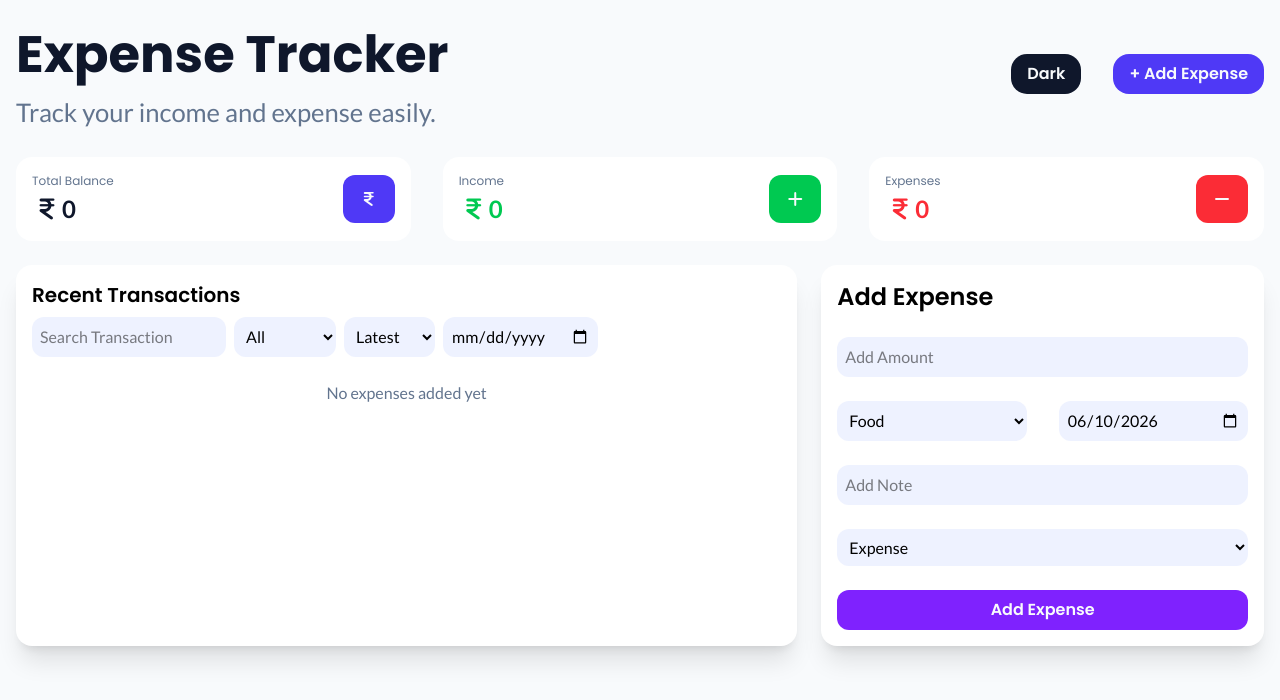
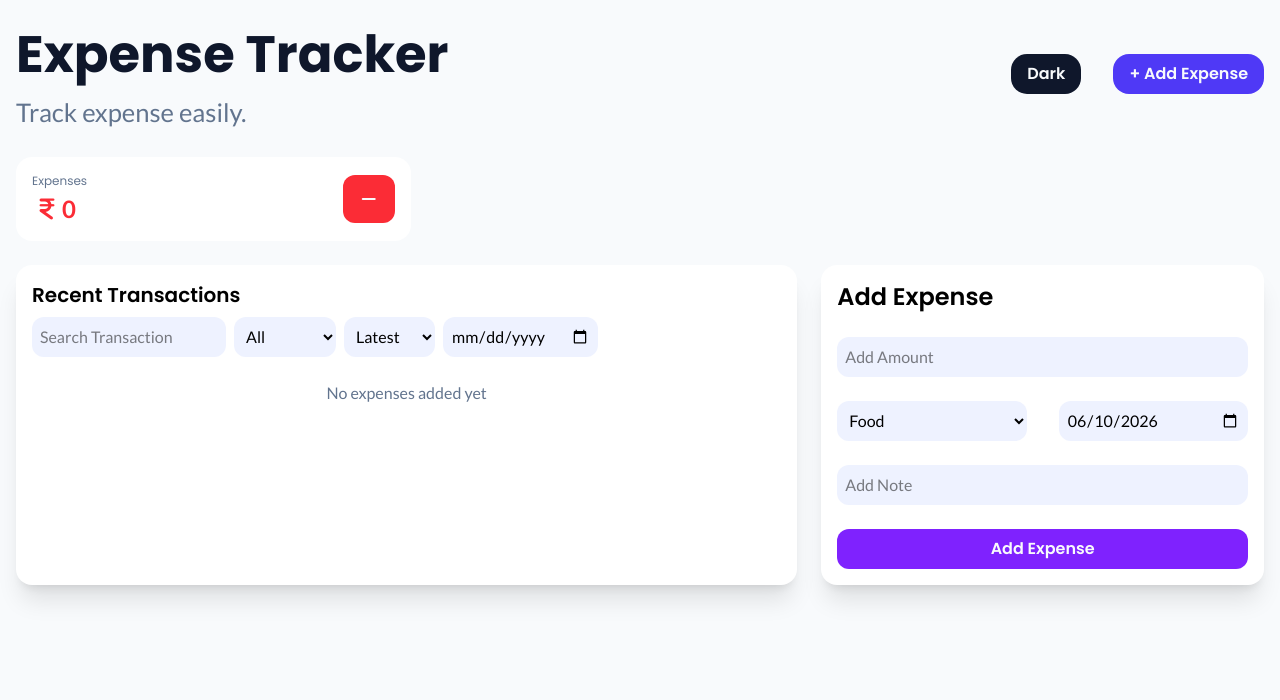
Before and after one commit to Rkthak/expenseTracker, a React (Vite) app: page / in a window 1280 px wide. Shown: the top 700 px of the page. Built offline with nearby package versions, Linux system fonts and the light colour scheme.

Commit message:
removed income sourse from every-where

```diff
--- a/src/Components/Balance.jsx
+++ b/src/Components/Balance.jsx
@@ -4,19 +4,19 @@ import { TransactionContext } from "../Store/TransactionContext";
 const Balance = () => {
   const { transactions } = useContext(TransactionContext);
 
-  const income = transactions
-    .filter((transaction) => transaction.transactionType === "income")
-    .reduce((acc, curr) => acc + Number(curr.amount), 0);
+  // const income = transactions
+  //   .filter((transaction) => transaction.transactionType === "income")
+  //   .reduce((acc, curr) => acc + Number(curr.amount), 0);
 
   const expense = transactions
     .filter((transaction) => transaction.transactionType === "expense")
     .reduce((acc, curr) => acc + Number(curr.amount), 0);
 
-  const balance = income - expense;
+  // const balance = income - expense;
 
   return (
     <div className="grid md:grid-cols-3 gap-8 mt-6">
-      <div className="flex justify-between items-center bg-white p-4 rounded-2xl">
+      {/* <div className="flex justify-between items-center bg-white p-4 rounded-2xl">
         <div className="">
           <p className="text-xs text-slate-500 mb-1 font-['poppins']">
             Total Balance
@@ -41,7 +41,7 @@ const Balance = () => {
         <div className="flex justify-between items-center bg-green-500 p-4 rounded-xl">
           <i className="fa-solid fa-plus text-slate-50 font-['lato']"></i>
         </div>
-      </div>
+      </div> */}
       <div className="flex justify-between items-center bg-white p-4 rounded-2xl">
         <div className="">
           <p className="text-xs text-slate-500 mb-1 font-['poppins']">
--- a/src/Components/Logo.jsx
+++ b/src/Components/Logo.jsx
@@ -5,7 +5,7 @@ const Logo = () => {
         Expense Tracker
       </h1>
       <p className="text-slate-500 font-['Lato'] text-lg text-[clamp(1rem,2vw,3.5rem)]">
-        Track your income and expense easily.
+        Track expense easily.
       </p>
     </div>
   );
--- a/src/Components/TransactionForm.jsx
+++ b/src/Components/TransactionForm.jsx
@@ -3,7 +3,7 @@ import { TransactionContext } from "../Store/TransactionContext";
 
 const TransactionForm = () => {
   const expenseCategory = ["food", "shopping", "bills", "travels"];
-  const incomeCategory = ["salary", "freelance", "business", "investment"];
+  // const incomeCategory = ["salary", "freelance", "business", "investment"];
   const today = new Date().toISOString().split("T")[0];
 
   const [transaction, settransaction] = useState({
@@ -18,14 +18,14 @@ const TransactionForm = () => {
   const ipChange = (e) => {
     const { name, value } = e.target;
 
-    if (name === "transactionType") {
-      settransaction((prev) => ({
-        ...prev,
-        transactionType: value,
-        category: value === "expense" ? expenseCategory[0] : incomeCategory[0],
-      }));
-      return;
-    }
+    // if (name === "transactionType") {
+    //   settransaction((prev) => ({
+    //     ...prev,
+    //     transactionType: value,
+    //     category: value === "expense" ? expenseCategory[0] : incomeCategory[0],
+    //   }));
+    //   return;
+    // }
 
     settransaction({
       ...transaction,
@@ -76,7 +76,7 @@ const TransactionForm = () => {
           >
             {(transaction.transactionType === "expense"
               ? expenseCategory
-              : incomeCategory
+              : "incomeCategory"
             ).map((category, index) => (
               <option value={category} key={index}>
                 {category}
@@ -109,7 +109,7 @@ const TransactionForm = () => {
           />
         </div>
         <div className="mt-6">
-          <select
+          {/* <select
             name="transactionType"
             id="transactionType"
             value={transaction.transactionType}
@@ -118,7 +118,7 @@ const TransactionForm = () => {
           >
             <option value="expense">Expense</option>
             <option value="income">Income</option>
-          </select>
+          </select> */}
         </div>
 
         <div className="mt-6">
```
